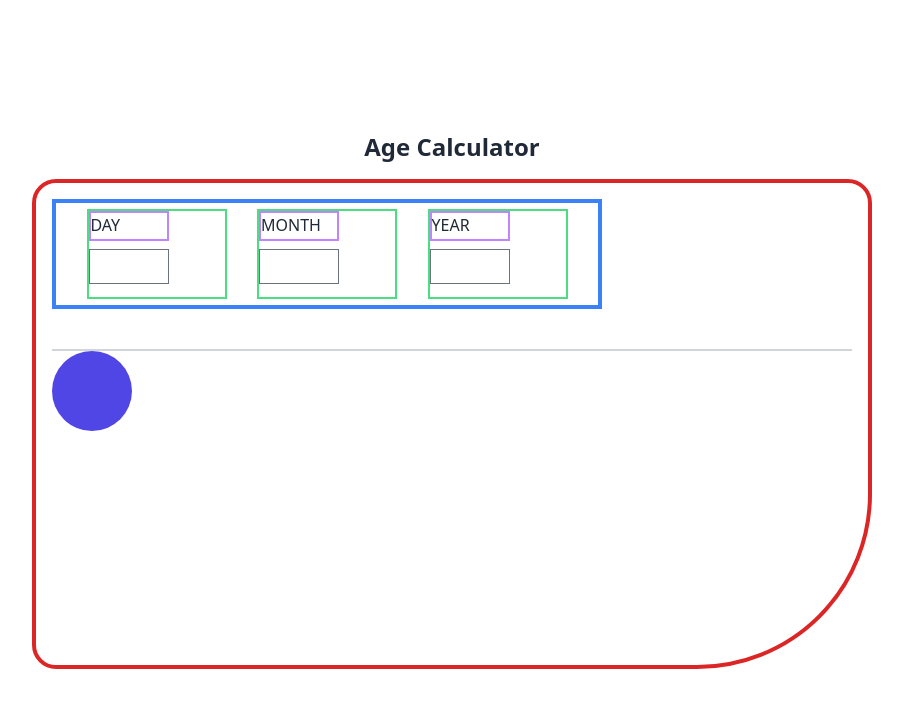
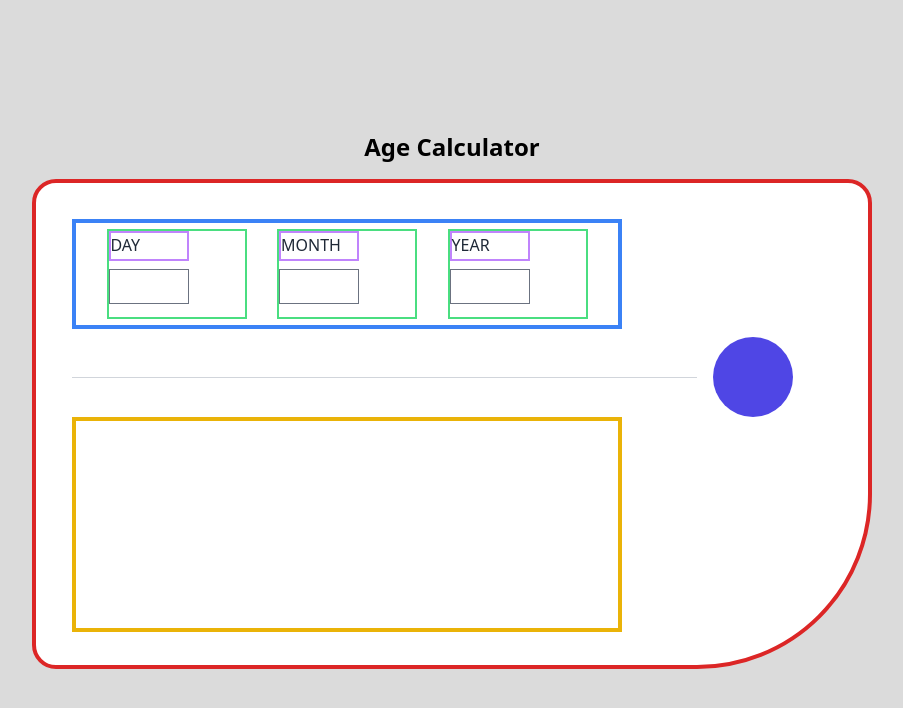
Before and after one commit to 0DukePanda/frontend-project, a SvelteKit app: page / in a window 1280 px wide. Shown: the top 708 px of the page, without its empty margins (188-1091 px from the left). Built offline with nearby package versions, Linux system fonts and the light colour scheme.

Commit message:
Styling - Bottom Flexbox

```diff
--- a/src/routes/+layout.svelte
+++ b/src/routes/+layout.svelte
@@ -3,6 +3,6 @@
 	let { children } = $props();
 </script>
 
-<div class="bg-lightgrey flex min-h-screen flex-col items-center justify-center gap-4">
+<div class="flex min-h-screen flex-col items-center justify-center gap-4 bg-[#dbdbdb]">
 	{@render children()}
 </div>
--- a/src/routes/+page.svelte
+++ b/src/routes/+page.svelte
@@ -5,35 +5,43 @@
 	let day = $state();
 </script>
 
-<h1 class="text-2xl font-bold text-offblack">Age Calculator</h1>
+<h1 class="text-offblack text-2xl font-bold text-black">Age Calculator</h1>
 <div
 	class="flex-container box-content flex h-[450px] w-[800px] flex-col rounded-l-3xl rounded-br-[175px] rounded-tr-3xl border-4
 border-red-600 bg-white p-4"
 >
+	<div class="mb-5 ml-5 mt-5">
 		<div class="flex h-[110px] w-[550px] items-center justify-evenly border-4 border-blue-500">
 			<div class="  justify-left flex h-[90px] w-[140px] flex-col gap-2 border-2 border-green-400">
-			<div class=" border-purple-400 h-[30px] w-[80px] border-2">DAY</div>
+				<div class=" h-[30px] w-[80px] border-2 border-purple-400">DAY</div>
 				<div><input class=" h-[35px] w-[80px]" type="number" bind:value={day} /></div>
 			</div>
 
 			<div
 				class="  justify-left gap- flex h-[90px] w-[140px] flex-col gap-2 border-2 border-green-400"
 			>
-			<div class=" border-purple-400 h-[30px] w-[80px] border-2">MONTH</div>
+				<div class=" h-[30px] w-[80px] border-2 border-purple-400">MONTH</div>
 				<div><input class=" h-[35px] w-[80px]" type="number" bind:value={month} /></div>
 			</div>
 			<div
 				class="  justify-left gap- flex h-[90px] w-[140px] flex-col gap-2 border-2 border-green-400"
 			>
-			<div class=" border-purple-400 h-[30px] w-[80px] border-2">YEAR</div>
+				<div class=" h-[30px] w-[80px] border-2 border-purple-400">YEAR</div>
 				<div><input class=" h-[35px] w-[80px]" type="number" bind:value={year} /></div>
 			</div>
 		</div>
 
-	<hr class="mt-10 block w-full border-t-2 border-gray-300" />
+		<div class="mt-2 flex items-center space-x-4">
+			<hr class="w-[625px] border-gray-300 before:border-t-2" />
 			<button
 				class="flex h-20 w-20 items-center justify-center rounded-full bg-indigo-600 text-white"
 				aria-label="calculate_age"
-		><iconify-icon icon="iconoir:arrow-down" class="text-5xl"></iconify-icon></button
 			>
+				<iconify-icon icon="iconoir:arrow-down" class="text-5xl"></iconify-icon>
+			</button>
 		</div>
+		<div class="flex h-[215px] w-[550px] items-center justify-evenly border-4 border-yellow-500">
+			<div></div>
+		</div>
+	</div>
+</div>
```
Lines whose indentation alone changed are shown as unchanged.
